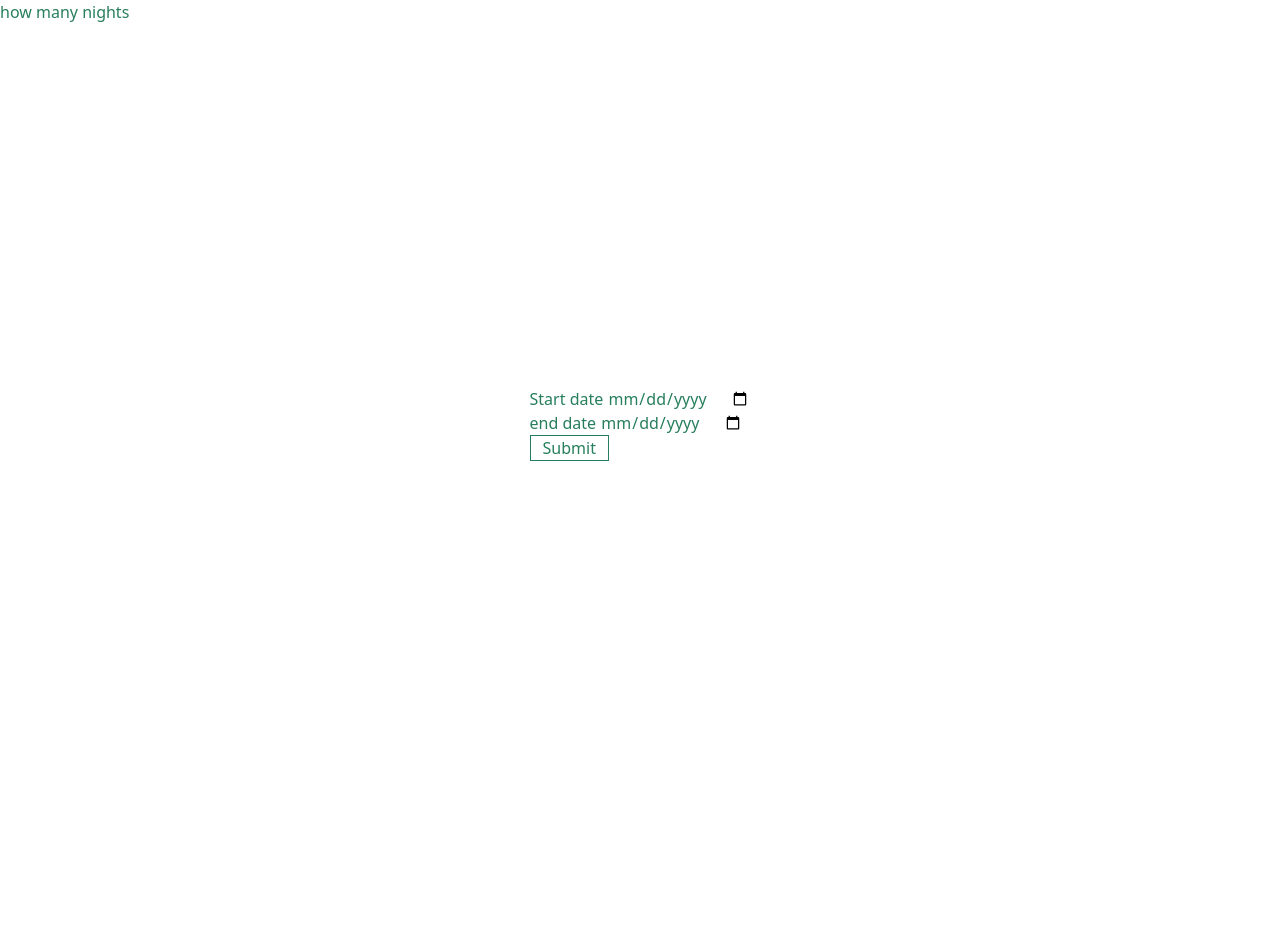
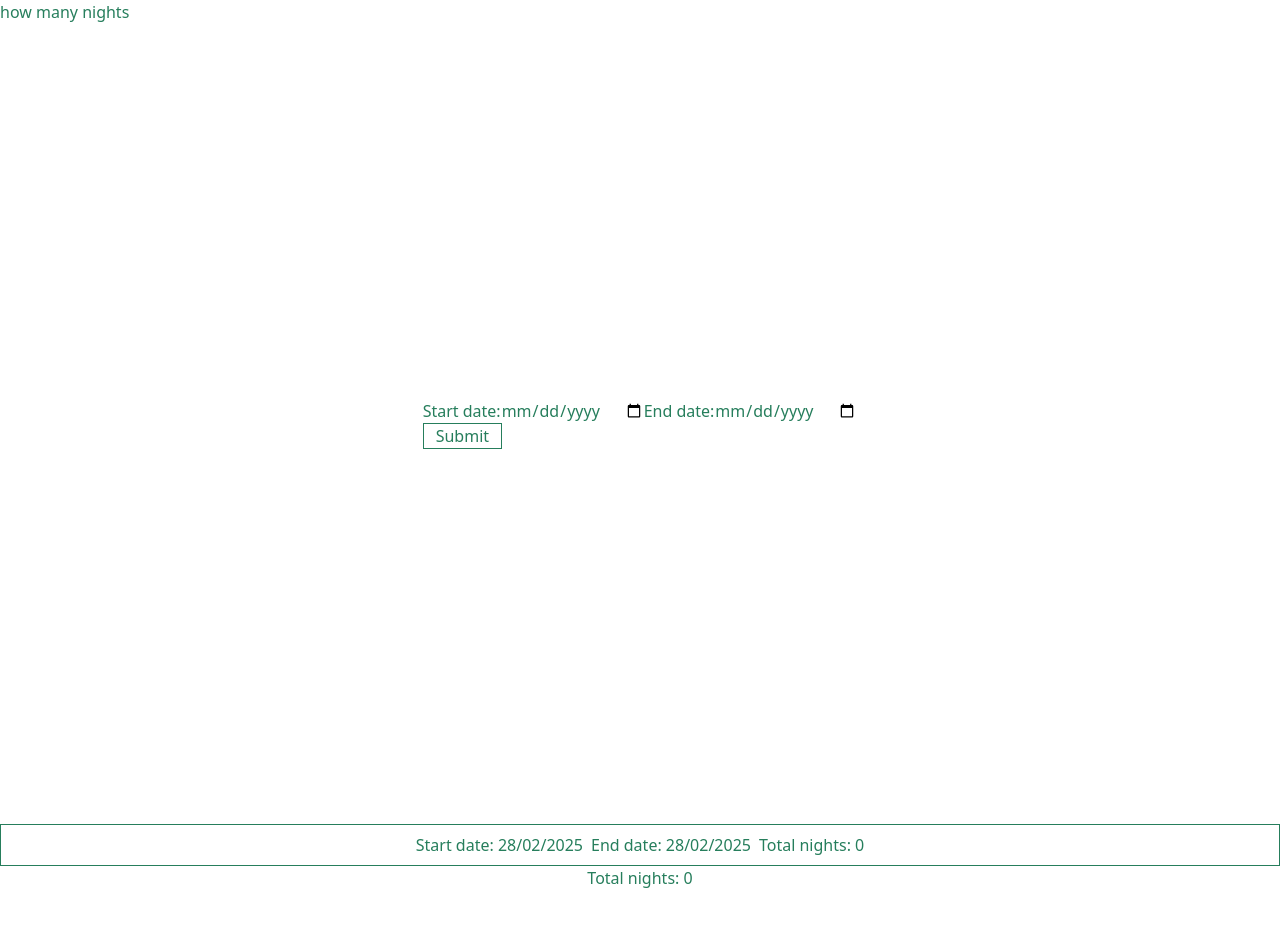
Before and after one commit to magepl/how-many-nights-prod, a website built with Vite: page index.html in a window 1280 px wide. Before the commit the page ends 824 px from the top, so only its background shows below. Built offline with nearby package versions, Linux system fonts and the light colour scheme.

Commit message:
prepare styling for appending with javascript

```diff
--- a/index.html
+++ b/index.html
@@ -12,20 +12,27 @@
     <div class="h-screen flex items-center justify-center">
         <form id="dateForm">
           <div class="">
-            <div class="">
-              <label class="" for="start-date">Start date</label>
+            <div class="flex">
+              <label class="" for="start-date">Start date:</label>
               <input class="" type="date" name="" id="start-date-el" required/>
-            </div>
-            <div class="">
-              <label class="" for="end-date">end date</label>
+              <label class="" for="end-date">End date:</label>
               <input class="" type="date" name="" id="end-date-el" required/>
             </div>
           </div>
-          <input class="border-1 px-3" type="submit"></input>
+          <input class="border-1 px-3 hover:bg-other" type="submit"></input>
+        </div>
         </form>
         <!-- to add more dates -->
         <!-- <button>add more dates</button> -->
         <h3 id="total-el"></span></h3>
+        <div class="pb-10">
+          <div class="flex space-x-2 justify-center border-1 py-2">
+            <p>Start date: 28/02/2025</p>
+            <p>End date: 28/02/2025</p>
+            <p>Total nights: 0</p>
+          </div>
+          <div class="flex justify-center"><p>Total nights: 0</p></div>
+        </div>
       </div>
     <script type="module" src="/src/main.ts"></script>
   </body>
--- /dev/null
+++ b/src/data.ts
@@ -0,0 +1,3 @@
+const times = [{}];
+
+export default times;
--- a/src/main.ts
+++ b/src/main.ts
@@ -1,3 +1,6 @@
+import times from "./data";
+
+console.log(times);
 function daysBetweenDates(date1: string, date2: string): number {
   const startDate = new Date(date1);
   const endDate = new Date(date2);
```
